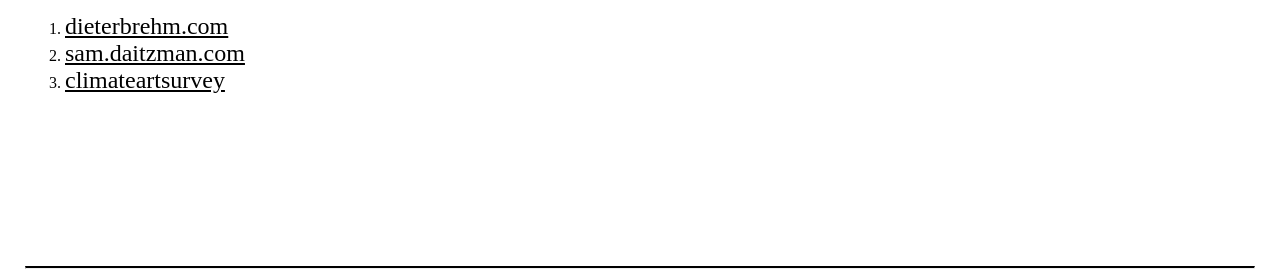
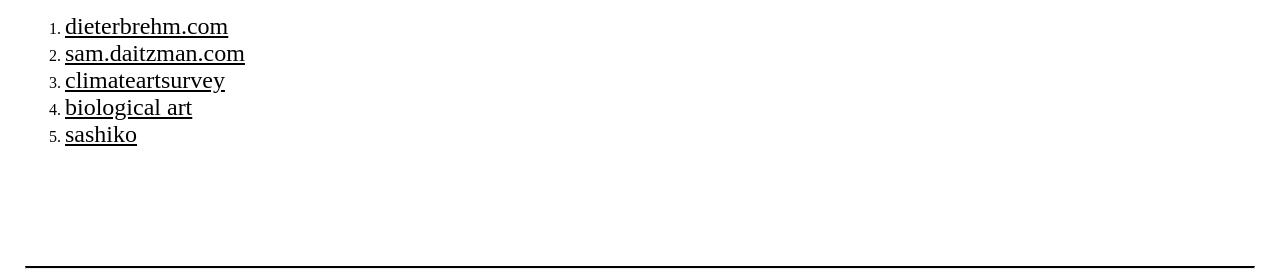
Before and after one commit to Inkering/ring, a website built with Parcel: page index.html in a window 1280 px wide. Shown: the part 191-462 px from the top of the page. Built offline with nearby package versions, Linux system fonts and the light colour scheme; a web font is replaced by a local one.

Commit message:
add a few side projects

```diff
--- a/index.html
+++ b/index.html
@@ -32,6 +32,8 @@
             <li><a href="https://www.dieterbrehm.com/">dieterbrehm.com</a></li>
             <li><a href="https://sam.daitzman.com/">sam.daitzman.com</a></li>
             <li><a href="https://climateartsurvey.netlify.app/">climateartsurvey</a></li>
+            <li><a href="https://bio.dieterbrehm.com/">biological art</a></li>
+            <li><a href="https://sashiko.dieterbrehm.com/">sashiko</a></li>
         </ol>
     </div>
 
```
Also changed, not shown: 1 other file.
